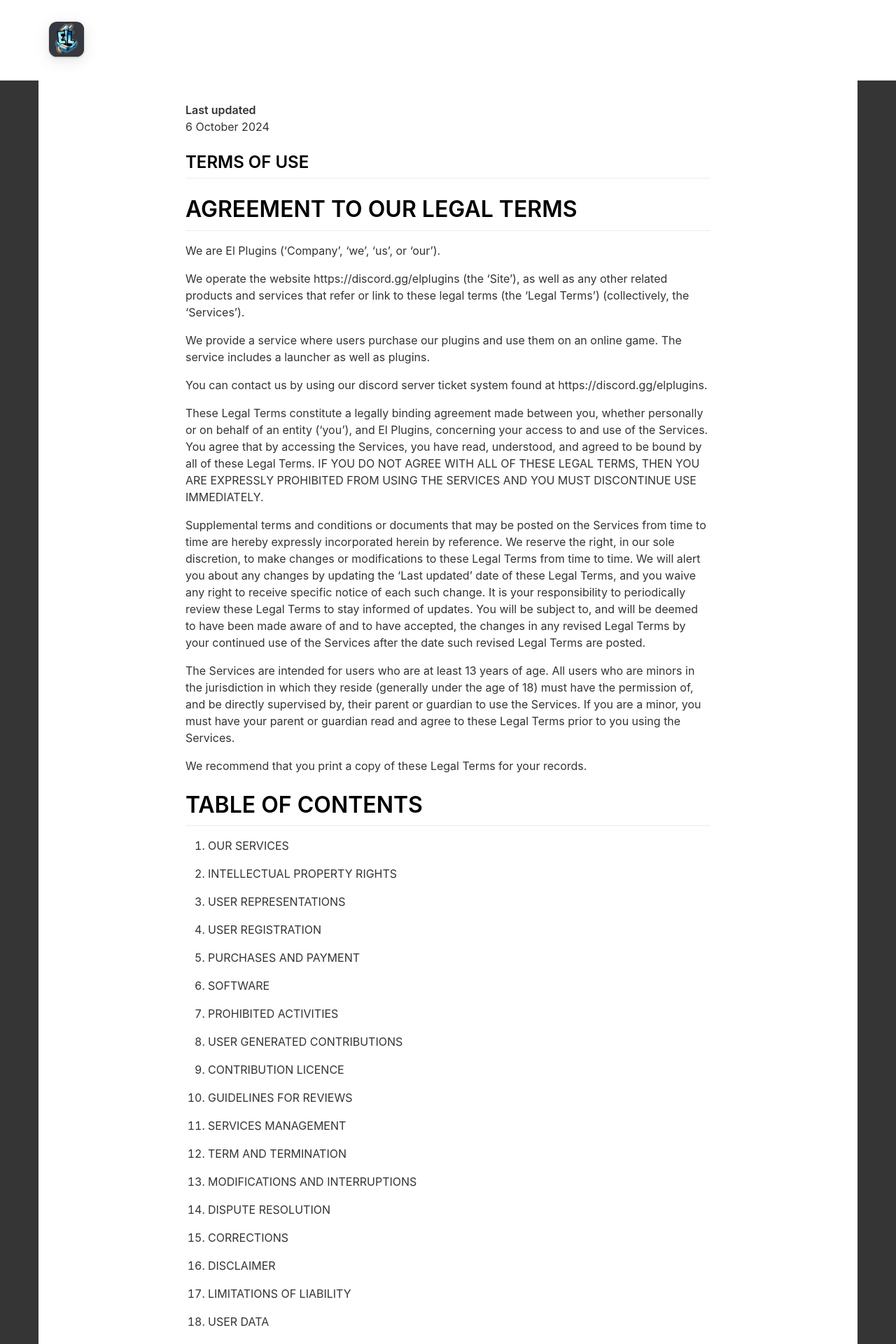
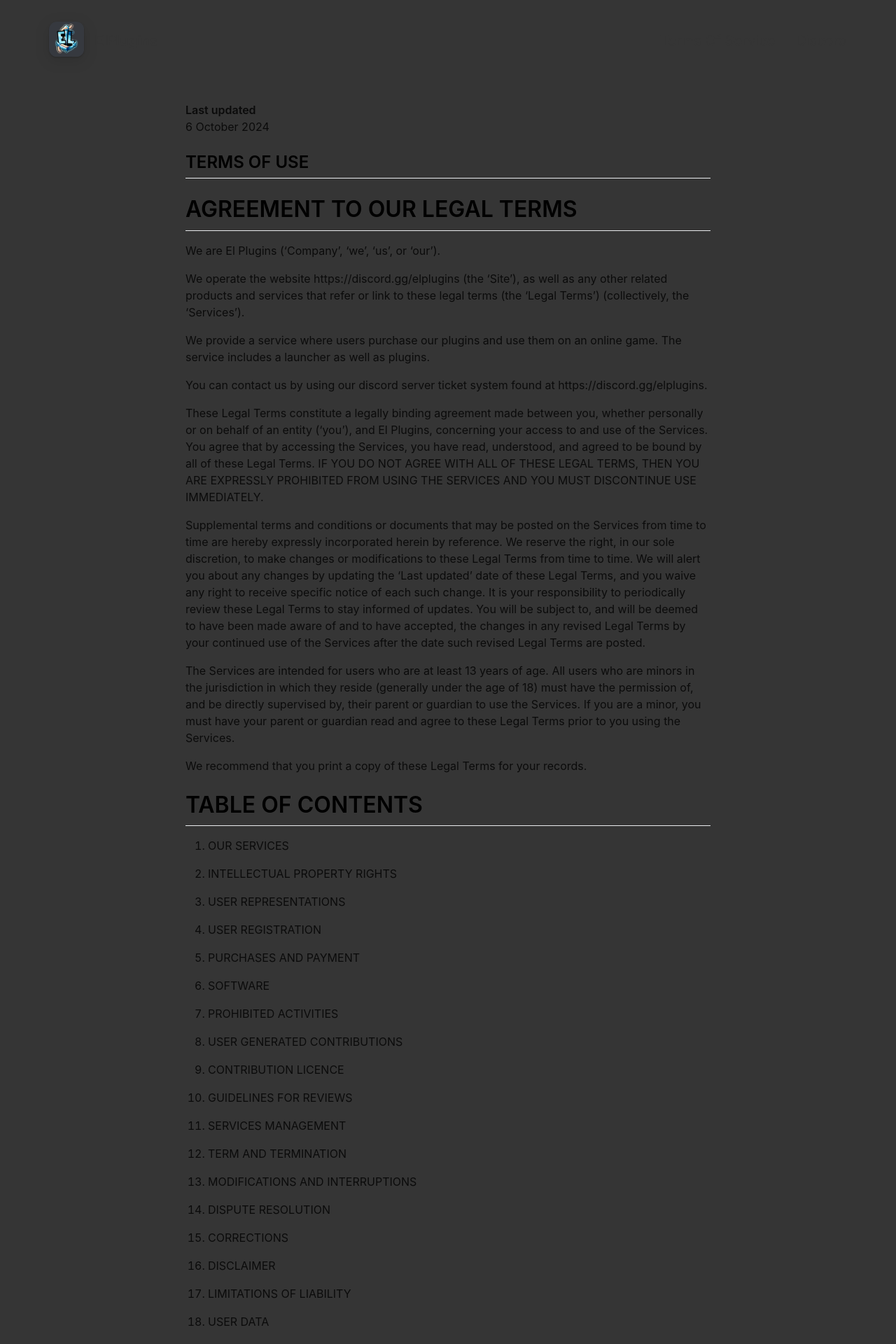
Before and after one commit to Elli-tt/elli-tt.github.io, a Jekyll site: the page built from _pages/tos.md, in a window 1280 px wide. Shown: the top 1920 px of the page at 70% size. Built offline with Jekyll 4.4.1, drawn with Linux system fonts in a browser that asks for light colours; nearby versions of some CDN libraries.

Commit message:
update colours

```diff
--- a/_sass/layout.scss
+++ b/_sass/layout.scss
@@ -29,7 +29,7 @@
 }
 
 .subPageHeaderBackground {
-	background-color: #fff;
+	background-color: #353535;
 }
 
 .container {					// Set up the container for the site content
@@ -50,7 +50,7 @@
 
 .subPageContainer {
 	grid-template-rows: 115px auto auto auto;
-	background-color: #fff;
+	background-color: #353535;
 }
 
 @media only screen and (max-width: 768px) {
@@ -225,17 +225,17 @@ nav > ul li a:active {
 
 // Sub Page Header Styling
 .subPageHeaderBackground .logo > p {
-	color: #fff;
+	color: #353535;
 }
 
 .subPageHeaderBackground nav > ul li a:link,
 .subPageHeaderBackground nav > ul li a:visited {
-	color: rgba(#fff, 0.6);
+	color: rgba(#353535, 0.6);
 }
 
 .subPageHeaderBackground nav > ul li a:hover,
 .subPageHeaderBackground nav > ul li a:active {
-	color: rgba(#fff, 1);
+	color: rgba(#353535, 1);
 }
 
 
```
